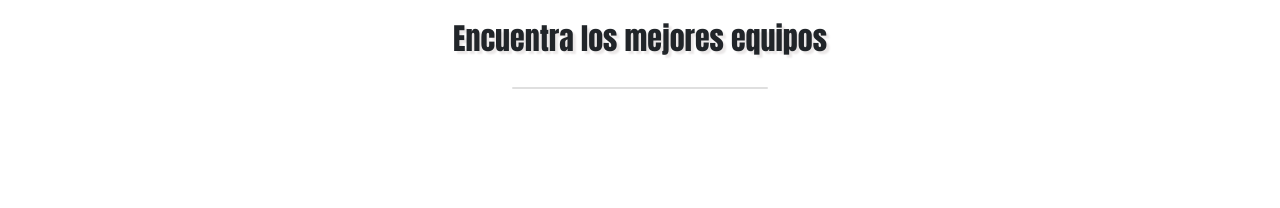
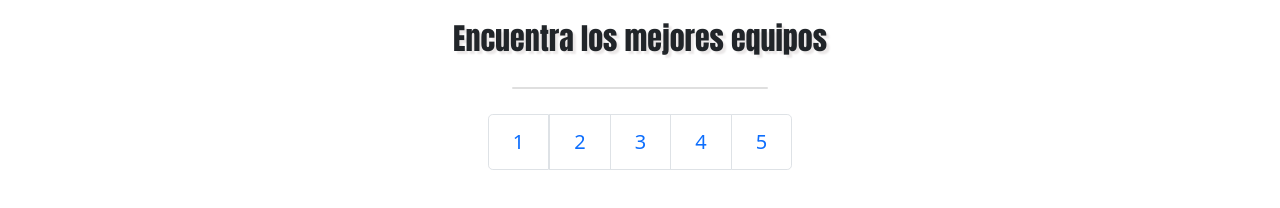
Before and after one commit to yulizaP/TiendaAlanYul, a plain HTML site: page index.html in a window 1280 px wide. Shown: the part 556-764 px from the top of the page. Drawn offline with nearby package versions, Linux system fonts and the light colour scheme; no server answers.

Commit message:
Cambio de css

```diff
--- a/css/index.css
+++ b/css/index.css
@@ -35,6 +35,17 @@ h1{
     text-align: justify;
 }
 
+.center{
+    display: flex;
+    justify-content: center;
+    padding-top: 20px;
+}
+
+.paginacion1{
+   background-color: red !important;
+}
+
+
 @media screen and (max-width: 940px) {
     .row{
         width:30%
--- a/index.html
+++ b/index.html
@@ -82,9 +82,17 @@
 
     </section >
 
-
-
-
+    <nav aria-label="..." class="center">
+      <ul class="pagination pagination-lg">
+        <li class="page-item" aria-current="page"  >
+          <span class="page-link">1</span>
+        </li>
+        <li class="page-item" id="paginacion1"><a class="page-link" href="#">2</a></li>
+        <li class="page-item" id="paginacion2"><a class="page-link" href="#">3</a></li>
+        <li class="page-item" id="paginacion3"><a class="page-link" href="#">4</a></li>
+        <li class="page-item" id="paginacion4"><a class="page-link" href="#">5</a></li>
+      </ul>
+    </nav>
 
 
     <script src="https://cdn.jsdelivr.net/npm/bootstrap@5.0.0-beta3/dist/js/bootstrap.bundle.min.js" integrity="sha384-JEW9xMcG8R+pH31jmWH6WWP0WintQrMb4s7ZOdauHnUtxwoG2vI5DkLtS3qm9Ekf" crossorigin="anonymous"></script>
@@ -92,4 +100,5 @@
     <script src="./services/meli.js"></script>
     <!-- GUARDADO -->
   </body>
+
 </html>
--- a/services/meli.js
+++ b/services/meli.js
@@ -30,8 +30,8 @@ let items = fetch("https://api.mercadolibre.com/sites/MLM/search?category=MLM430
 
 
          mostrarProductos(dataItems);
-         agregarEnCarrito(dataItems)
-         mejorVendido(dataItems)
+         agregarEnCarrito(dataItems);
+         mejorVendido(dataItems);
       }
     );
 }).catch(error => console.log(error));
@@ -57,6 +57,7 @@ contenedorProductos=document.getElementById("contenedor-productos")
 const fragment=document.createDocumentFragment()
 
 const mostrarProductos=(datosItem)=>{
+  datosItem = datosItem.slice(0, 12);
   datosItem.forEach((producto,index )=> {
 
 
@@ -122,7 +123,12 @@ const mejorVendido=(tendencia)=>{
   const itemCarrusel3=document.getElementById('img3')
   itemCarrusel3.setAttribute('src',tendencia[5].thumbnail)
 
-
 }
 
+
+
+let paginacion = document.getElementById('paginacion1');
+paginacion.className = 'paginacion1';
+
+
 /* Guardado */
```
